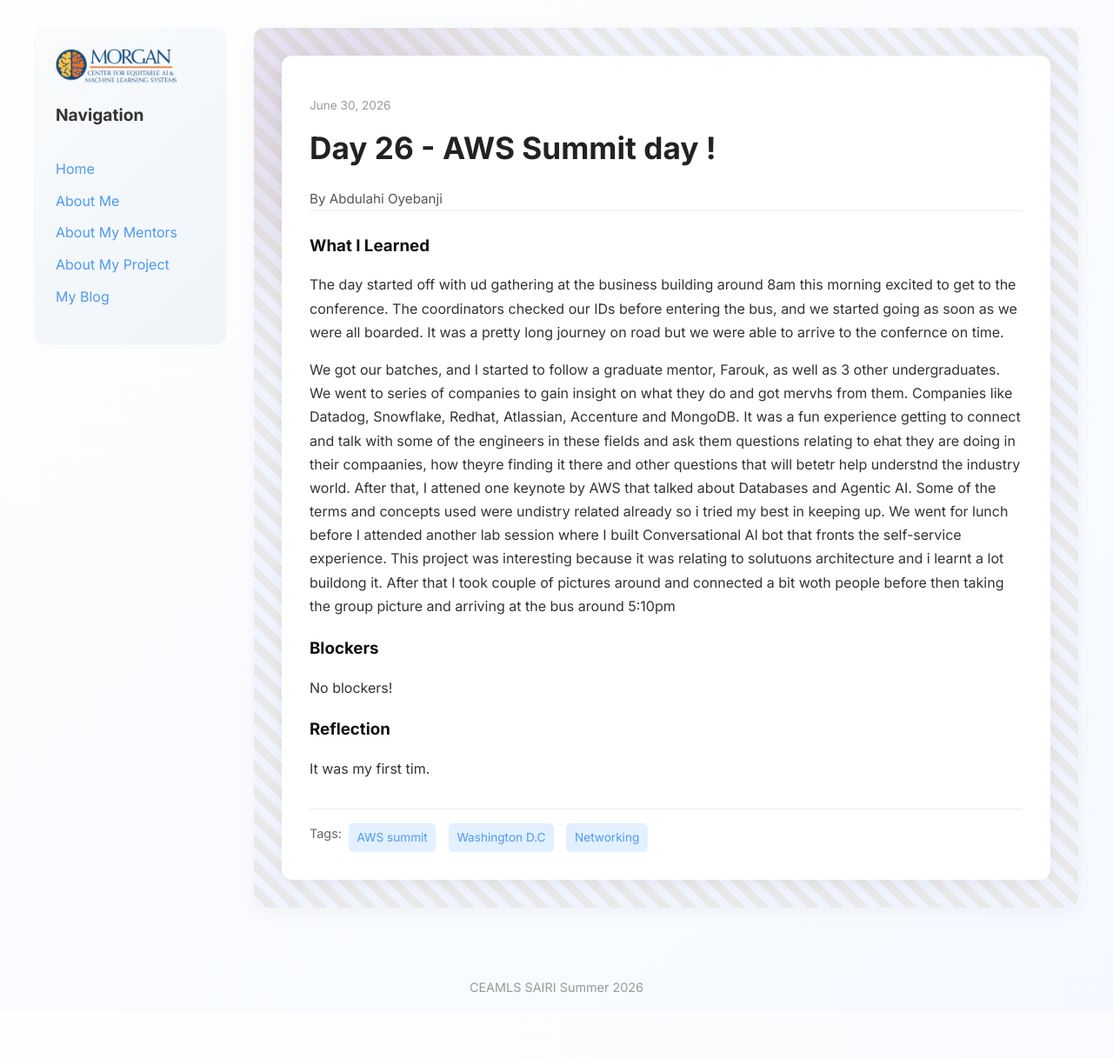
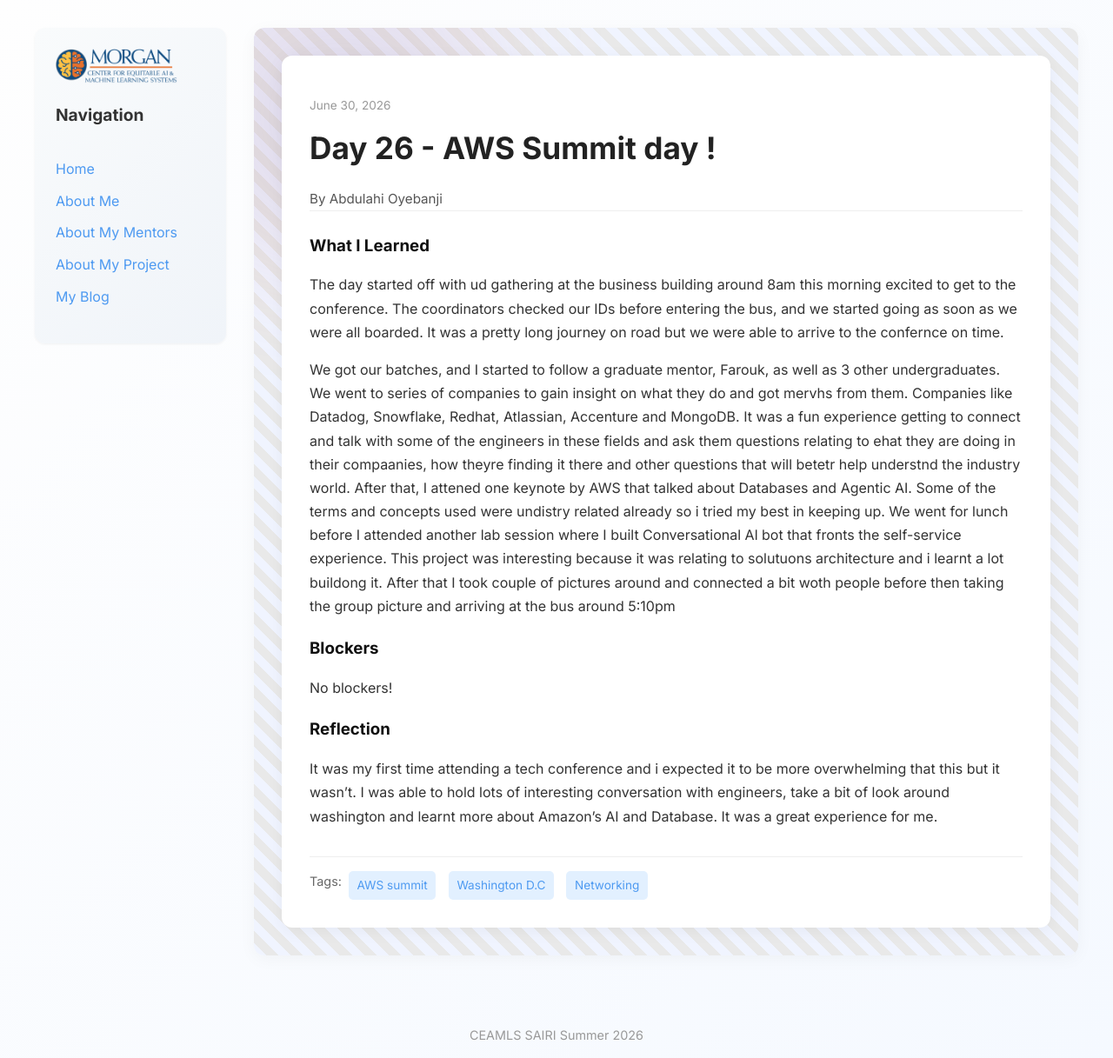
Before and after one commit to abdulahi-banji/abdulahi-banjiceamls26.github.io, a Jekyll site: the page built from _posts/2026-06-30-day-26.md, in a window 1280 px wide. Shown: the whole page at 87% size. Built offline with Jekyll 4.4.1, drawn with Linux system fonts in a browser that asks for light colours; before the commit the page ends 1163 px from its top, so only the background shows below that.

Commit message:
day 26 draft

```diff
--- a/_posts/2026-06-30-day-26.md
+++ b/_posts/2026-06-30-day-26.md
@@ -14,5 +14,5 @@ blockers: |
   No blockers!
 
 reflection: |
-  It was my first tim.
+  It was my first time attending a tech conference and i expected it to be more overwhelming that this but it wasn't. I was able to hold lots of interesting conversation with engineers, take a bit of look around washington and learnt more about Amazon's AI and Database. It was a great experience for me.
 ---
```
